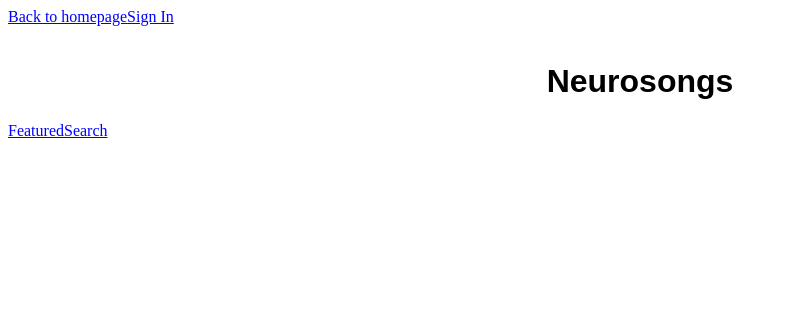
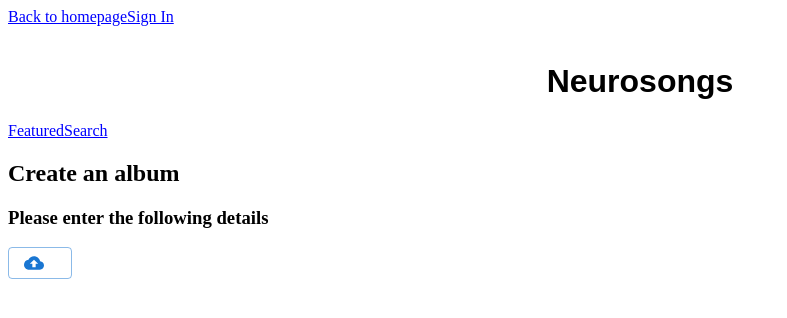
Before and after one commit to AlexMan123456/neurosongs-front-end, a React (Vite) app: page /users/1/albums/create in a window 1280 px wide. Shown: the top 318 px of the page, without its empty margins (0-787 px from the left). Built offline with nearby package versions, Linux system fonts and the light colour scheme; no server answers.

Commit message:
Added link to album creation page

```diff
--- a/src/App.jsx
+++ b/src/App.jsx
@@ -14,6 +14,7 @@ import UserDisplayInfoEditPage from "./components/users/settings/UserDisplayInfo
 import EditDateOfBirthPage from "./components/users/settings/EditDateOfBirthPage"
 import GetEmailToResetPassword from "./components/users/sign-in/reset-password/GetEmailToResetPassword"
 import Homepage from "./components/Homepage"
+import AlbumCreator from "./components/albums/album-creation/AlbumCreator"
 
 function App() {
   return (<>
@@ -33,6 +34,7 @@ function App() {
       <Route path="/users/settings/:user_id/edit_display" element={<UserDisplayInfoEditPage/>}/>
       <Route path="/users/settings/:user_id/edit_date_of_birth" element={<EditDateOfBirthPage/>}/>
       <Route path="/sign_in/reset_password" element={<GetEmailToResetPassword/>}/>
+      <Route path="/users/:user_id/albums/create" element={<AlbumCreator/>}/>
     </Routes>
   </>)
 }
--- /dev/null
+++ b/src/components/albums/album-creation/AlbumCreator.jsx
@@ -0,0 +1,14 @@
+import { FormControl } from "@mui/material"
+import FileInput from "../../styling/FileInput"
+
+function AlbumCreator(){
+    return (<section>
+        <h2>Create an album</h2>
+        <h3>Please enter the following details</h3>
+        <FormControl>
+            <FileInput/>
+        </FormControl>
+    </section>)
+}
+
+export default AlbumCreator
--- a/src/components/users/UserAlbums.jsx
+++ b/src/components/users/UserAlbums.jsx
@@ -1,12 +1,15 @@
-import { useEffect, useState } from "react"
+import { useContext, useEffect, useState } from "react"
 import { getAlbums } from "../../../api";
 import Loading from "../Loading";
 import { List } from "@mui/material";
 import AlbumCard from "../albums/AlbumCard";
 import { useParams } from "react-router-dom";
+import { UserContext } from "../../contexts/UserContext";
+import StyledLink from "../styling/StyledLink";
 
 function UserAlbums(){
-    const {user_id} = useParams()
+    const {user_id} = useParams();
+    const {signedInUser} = useContext(UserContext)
     const [albums, setAlbums] = useState({});
     const [isLoading, setIsLoading] = useState(true);
     const [error, setError] = useState("");
@@ -31,6 +34,10 @@ function UserAlbums(){
     }
 
     return (<List>
+        {signedInUser.user_id === user_id ? <>
+            <StyledLink to={`/users/${user_id}/albums/create`}>Add a new album</StyledLink>
+            <br/>
+        </> : null}
         {albums.map((album) => {
             return <AlbumCard key={`album-card-${album.album_id}`} album={album}/>
         })}
```
